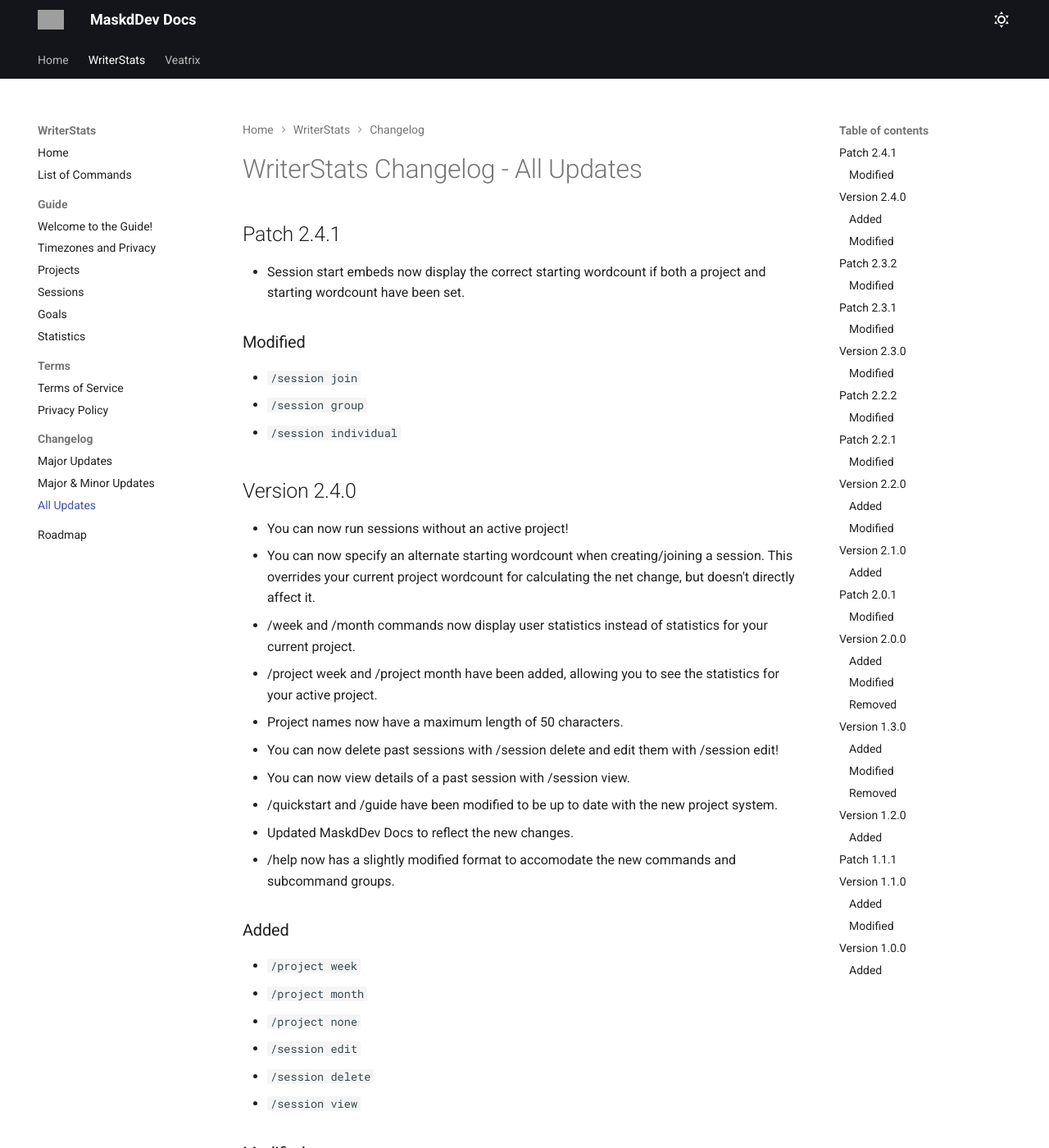
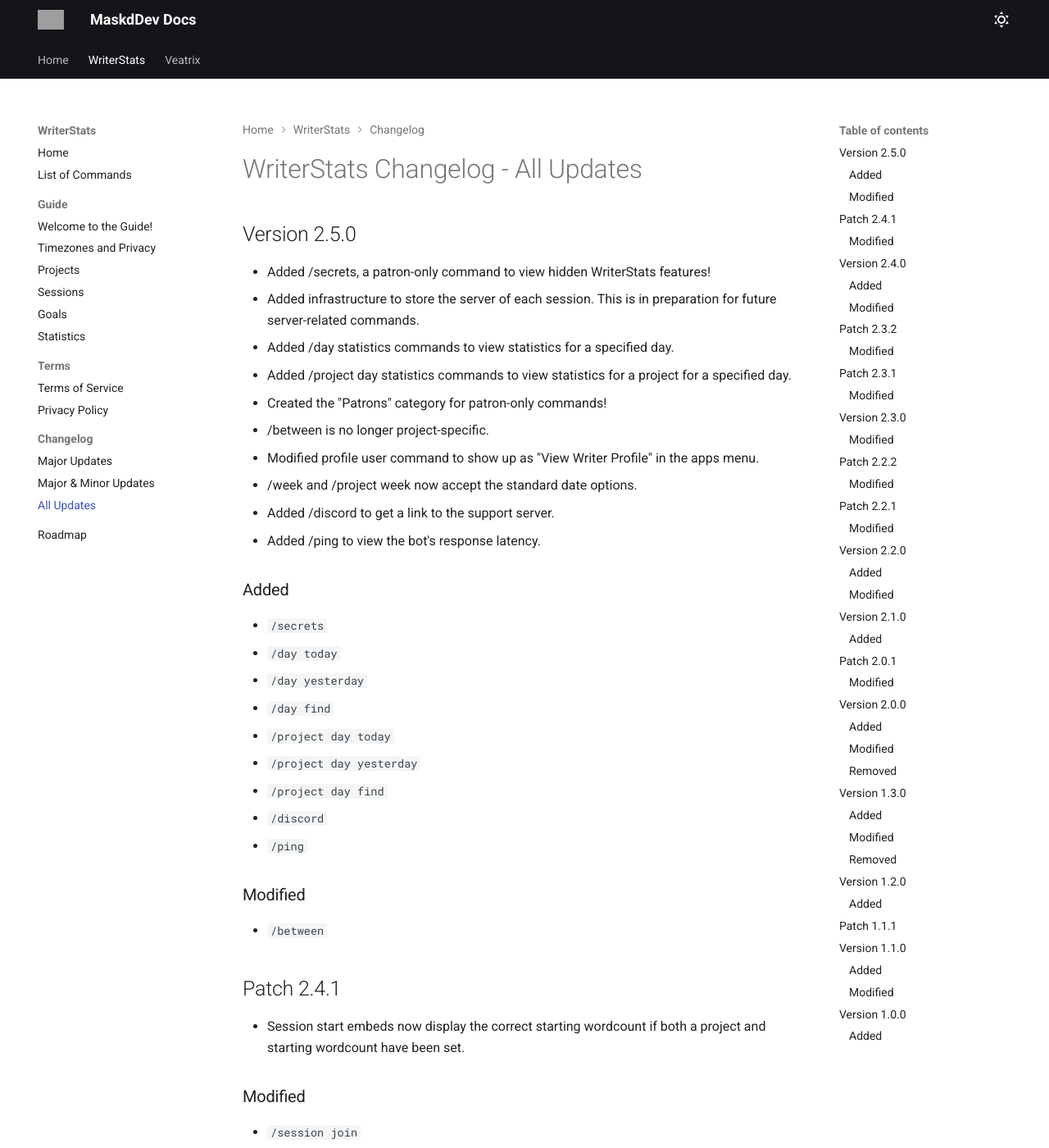
Before and after one commit to MaskdDev/MaskdDev-Docs, an MkDocs documentation site: the page built from docs/writerstats/changelog/index.md, in a window 1280 px wide and 1400 px high. Shown: the whole window at 82% size. Built offline with MkDocs 1.6.1 and Material for MkDocs 9.7.7, drawn with Linux system fonts in a browser that asks for light colours; grey boxes are pictures that could not be loaded.

Commit message:
Added Version 2.5 Changelog

```diff
--- a/docs/writerstats/changelog/index.md
+++ b/docs/writerstats/changelog/index.md
@@ -1,4 +1,33 @@
 # WriterStats Changelog - All Updates
+
+## Version 2.5.0
+
+- Added /secrets, a patron-only command to view hidden WriterStats features!
+- Added infrastructure to store the server of each session. This is in preparation for future server-related commands.
+- Added /day statistics commands to view statistics for a specified day.
+- Added /project day statistics commands to view statistics for a project for a specified day.
+- Created the "Patrons" category for patron-only commands!
+- /between is no longer project-specific.
+- Modified profile user command to show up as "View Writer Profile" in the apps menu.
+- /week and /project week now accept the standard date options.
+- Added /discord to get a link to the support server.
+- Added /ping to view the bot's response latency.
+
+### Added
+
+- `/secrets`
+- `/day today`
+- `/day yesterday`
+- `/day find`
+- `/project day today`
+- `/project day yesterday`
+- `/project day find`
+- `/discord`
+- `/ping`
+
+### Modified
+
+- `/between`
 
 ## Patch 2.4.1
 
```
Also changed, not shown: docs/writerstats/changelog/minor.md (+29 -0 lines).
